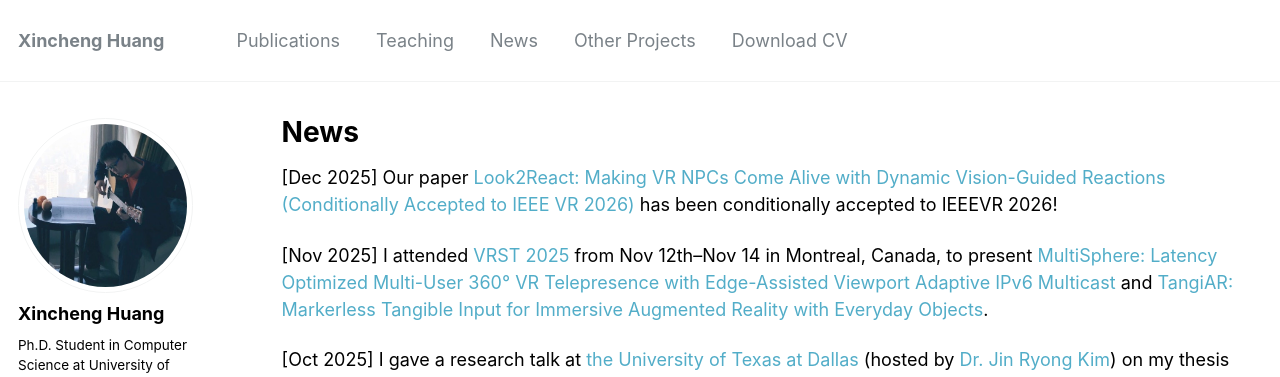
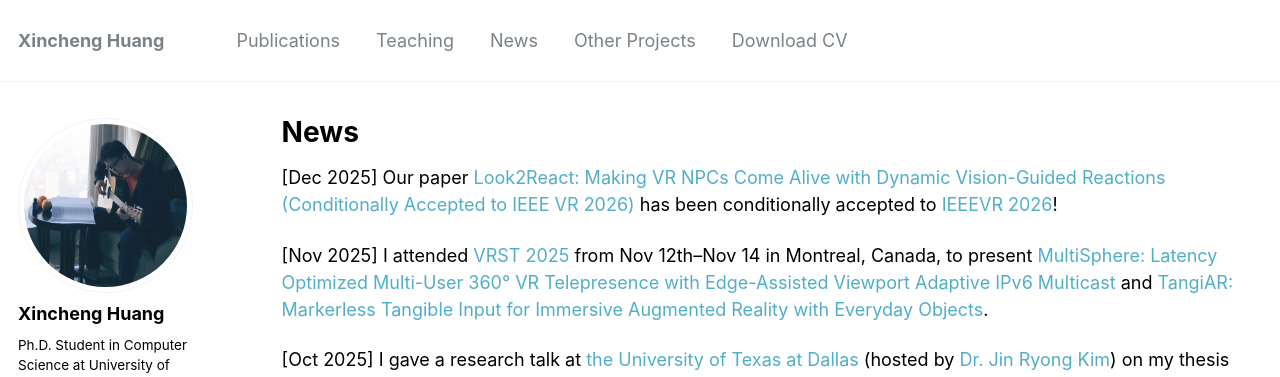
Before and after one commit to Peter-Pater/peter-pater.github.io, a Jekyll site: the page built from _pages/news.md, in a window 1280 px wide and 900 px high. Shown: the top 377 px of the window. Built offline with Jekyll 4.4.1, drawn with Linux system fonts in a browser that asks for light colours; some web fonts are replaced.

Commit message:
update news

```diff
--- a/_pages/news.md
+++ b/_pages/news.md
@@ -7,7 +7,7 @@ author_profile: true
 
 {% include base_path %}
 
-[Dec 2025] Our paper <a href="/publications/look2react" style="text-decoration:none">Look2React: Making VR NPCs Come Alive with Dynamic Vision-Guided Reactions (Conditionally Accepted to IEEE VR 2026)</a> has been conditionally accepted to IEEEVR 2026!
+[Dec 2025] Our paper <a href="/publications/look2react" style="text-decoration:none">Look2React: Making VR NPCs Come Alive with Dynamic Vision-Guided Reactions (Conditionally Accepted to IEEE VR 2026)</a> has been conditionally accepted to <a href="https://ieeevr.org/2026/" style="text-decoration:none">IEEEVR 2026</a>!
 
 [Nov 2025] I attended <a href="https://vrst.acm.org/vrst2025/" style="text-decoration:none" target="_blank">VRST 2025</a> from Nov 12th--Nov 14 in Montreal, Canada, to present <a href="/publications/multisphere" style="text-decoration:none">MultiSphere: Latency Optimized Multi-User 360° VR Telepresence with Edge-Assisted Viewport Adaptive IPv6 Multicast</a> and <a href="/publications/TangiAR" style="text-decoration:none">TangiAR: Markerless Tangible Input for Immersive Augmented Reality with Everyday Objects</a>.
 
```
